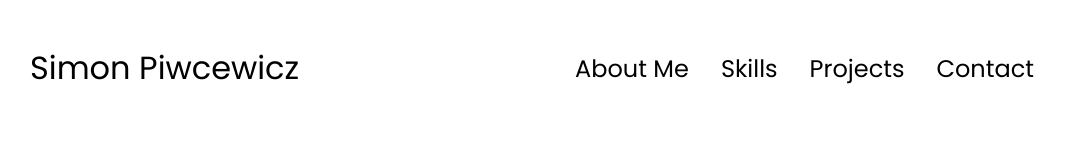
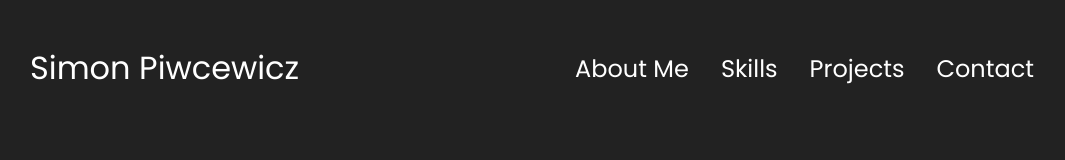
Before and after one commit to sjp761/portfolio, a plain HTML site: page index.html in a window 1280 px wide. Shown: the whole page, without its empty margins (108-1173 px from the left). Drawn offline with Linux system fonts and the dark colour scheme.

Commit message:
Add dark mode support

```diff
--- a/index.html
+++ b/index.html
@@ -6,6 +6,7 @@
     <meta name="viewport" content="width=device-width, initial-scale=1.0">
     <title>My Portfolio</title>
     <link rel="stylesheet" href="style.css">
+    <link rel="stylesheet" href="style-dark.css">
     <link rel="stylesheet" href="mediaqueries.css">
 </head>
 <body>
--- /dev/null
+++ b/style-dark.css
@@ -0,0 +1,15 @@
+@media (prefers-color-scheme: dark)
+{
+    body {
+        background: #222;
+        color: #fff;
+    }
+
+    a {
+        color: white;
+        text-decoration: none;
+        text-decoration-color: black;
+    }
+
+  /* Add more dark mode overrides here */
+}
```
